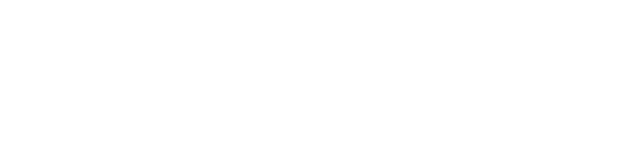
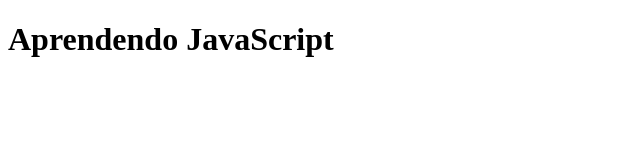
Before and after one commit to edilanbarbosa/CJRM, a plain HTML site: page aulas/aula-010/index.html in a window 1280 px wide. Shown: the whole page, without its empty margins (0-640 px from the left). Drawn offline with Linux system fonts and the light colour scheme.

Commit message:
Update index.html

```diff
--- a/aulas/aula-010/index.html
+++ b/aulas/aula-010/index.html
@@ -8,6 +8,7 @@
 </head>
 
 <body>
+    <h1>Aprendendo JavaScript</h1>
     <script src="./app.js"></script>
 </body>
 
```
